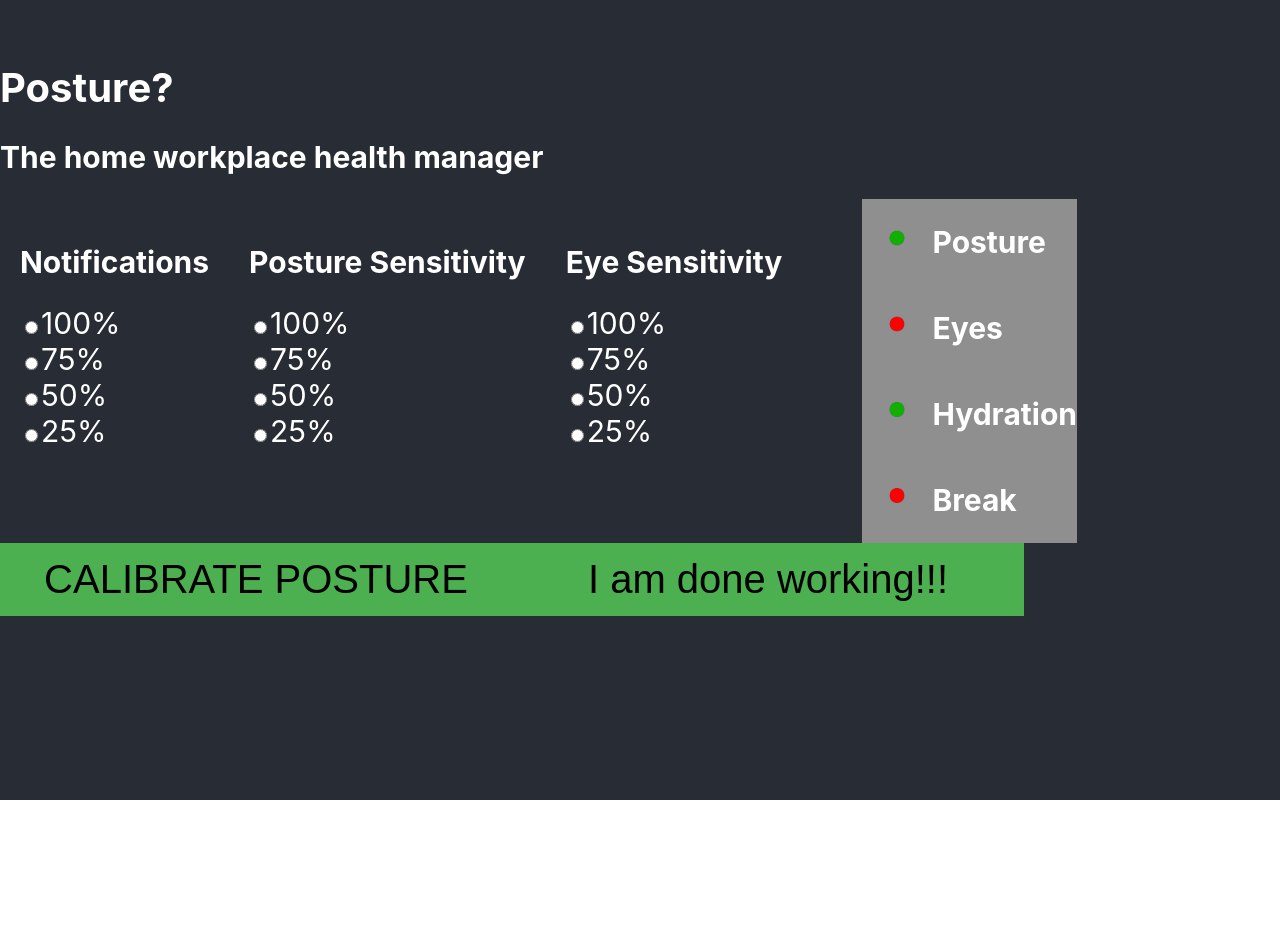
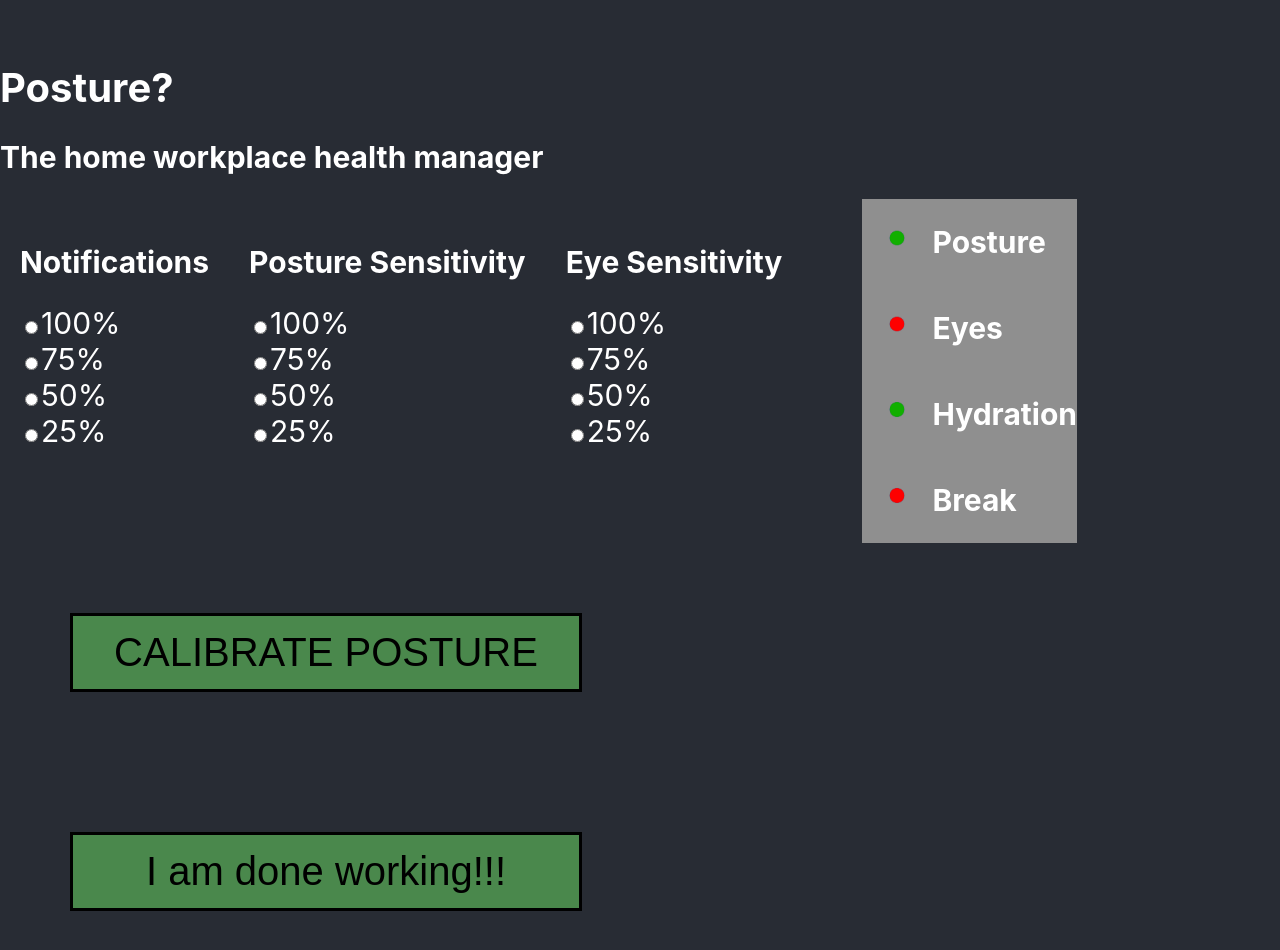
Before and after one commit to WillChen789/DubHacks2020, a React (Create React App) app in the folder app/: page / in a window 1280 px wide. Shown: the top 950 px of the page. Before the commit the page ends 800 px from the top, so only its background shows below. Built offline with nearby package versions, Linux system fonts and the light colour scheme.

Commit message:
fixed button style

```diff
--- a/app/src/Bottom_buttons.css
+++ b/app/src/Bottom_buttons.css
@@ -1,11 +1,12 @@
 .block {
   display: inline;
   width: 40%;
-  border: none;
-  background-color: #4CAF50;
+  border: solid;
+  background-color: #4a884c;
   padding: 14px 28px;
   font-size: 40px;
   cursor: pointer;
   text-align: center;
   vertical-align: middle;
+  margin: 70px;
 }
```
